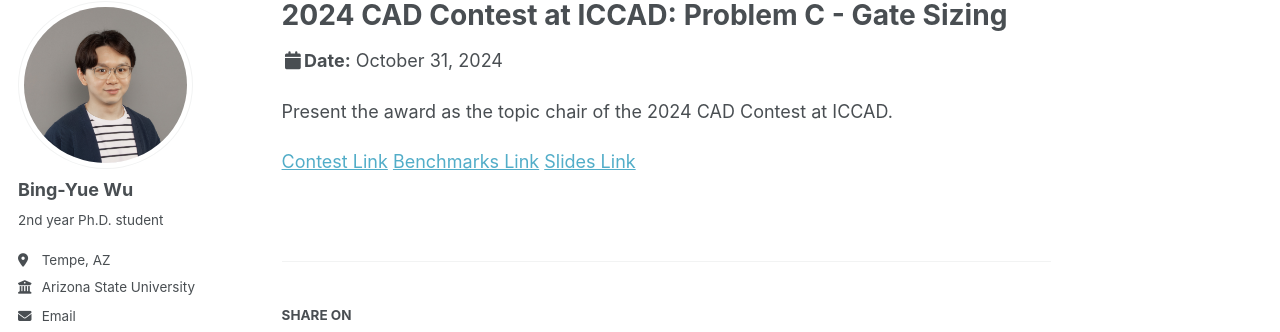
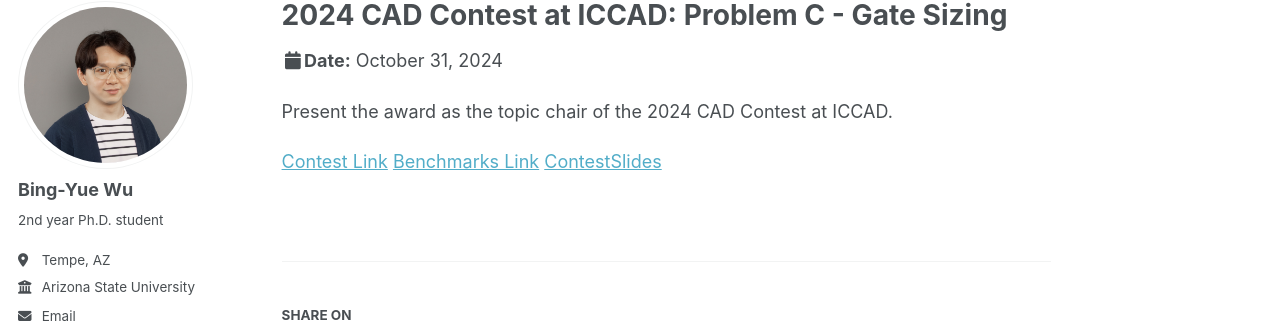
Before and after one commit to bingyuew/bingyuew.github.io, a Jekyll site: the page built from _talks/2024-10-31.md, in a window 1280 px wide and 968 px high. Shown: the part 105-437 px from the top of the window. Built offline with Jekyll 4.4.1, drawn with Linux system fonts in a browser that asks for light colours; some web fonts are replaced.

Commit message:
update website
Signed-off-by: Bing-Yue Wu <bingyuew@Bing-Yues-MacBook-Air.local>

```diff
--- a/_talks/2024-10-31.md
+++ b/_talks/2024-10-31.md
@@ -12,4 +12,4 @@
 
 [Contest Link](https://www.iccad-contest.org/2024/)
 [Benchmarks Link](https://github.com/ASU-VDA-Lab/2024_ICCAD_Contest_Gate_Sizing_Benchmark)
-[Slides Link](https://github.com/ASU-VDA-Lab/2024_ICCAD_Contest_Gate_Sizing_Benchmark/blob/main/ICCAD_Contest_Problem_C.pdf)
+[ContestSlides](https://github.com/ASU-VDA-Lab/2024_ICCAD_Contest_Gate_Sizing_Benchmark/blob/main/ICCAD_Contest_Problem_C.pdf)
```
Also changed, not shown: _talks/2024-01-22.md (+1 -0 lines).
